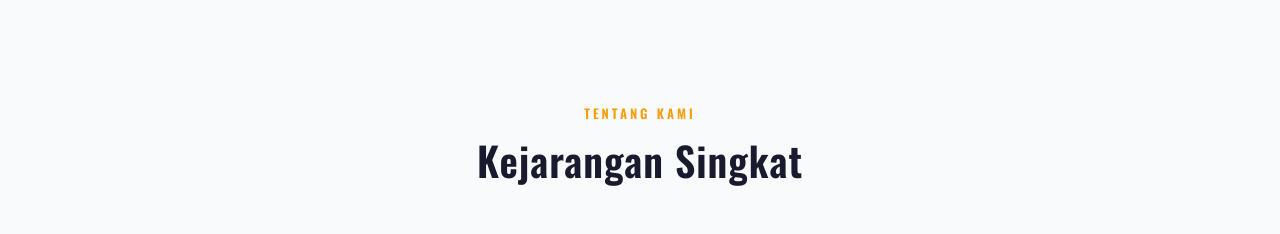
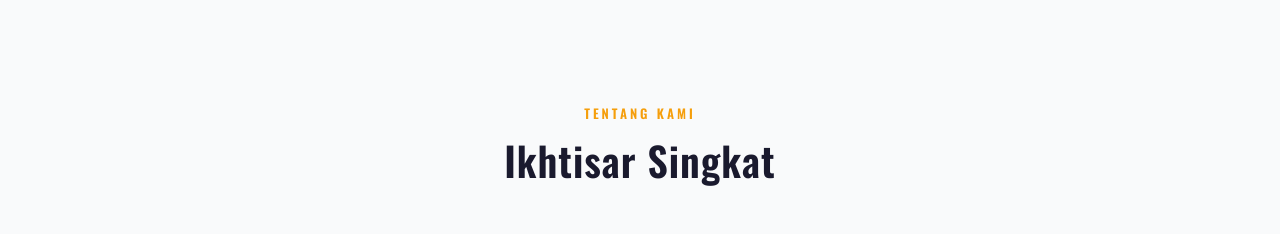
Before and after one commit to arthiccc/ymt, a plain HTML site: page index.html in a window 1280 px wide. Shown: the part 800-1034 px from the top of the page. Drawn offline with nearby package versions, Linux system fonts and the light colour scheme.

Commit message:
fix: correct Indonesian language errors
- 'Kejarangan Singkat' -> 'Ikhtisar Singkat'
- 'edged厦门市' -> 'mengedahankan' (prioritize)

```diff
--- a/index.html
+++ b/index.html
@@ -103,7 +103,7 @@
         <div class="container">
             <div class="section-header">
                 <span class="section-tag" data-i18n="about.tag">Tentang Kami</span>
-                <h2 class="section-title" data-i18n="about.title">Kejarangan Singkat</h2>
+                <h2 class="section-title" data-i18n="about.title">Ikhtisar Singkat</h2>
             </div>
             <div class="about-grid">
                 <div class="about-content">
--- a/js/main.js
+++ b/js/main.js
@@ -13,10 +13,10 @@ const translations = {
         'hero.quote': 'Minta Penawaran',
         'hero.scroll': 'Scroll',
         'about.tag': 'Tentang Kami',
-        'about.title': 'Kejarangan Singkat',
+        'about.title': 'Ikhtisar Singkat',
         'about.lead': 'Perusahaan jasa konstruksi, mekanikal, elektrikal, dan sipil profesional yang berbasis di Bekasi, Indonesia.',
         'about.desc1': 'Didirikan pada <strong>30 Juni 1993</strong>, kami telah melayani berbagai klien mulai dari sektor perbankan, industri, pendidikan, hingga infrastruktur publik selama lebih dari <strong>30 tahun</strong>.',
-        'about.desc2': 'Dibawah kepemimpinan <strong>Bapak Kolaga Eri Sudewo</strong>, kami edgedepankan profesionalisme dan kualitas dalam setiap pekerjaan, mulai dari perencanaan hingga pelaksanaan.',
+        'about.desc2': 'Dibawah kepemimpinan <strong>Bapak Kolaga Eri Sudewo</strong>, kami mengedahankan profesionalisme dan kualitas dalam setiap pekerjaan, mulai dari perencanaan hingga pelaksanaan.',
         'about.years': 'Tahun Pengalaman',
         'about.projects': 'Proyek Selesai',
         'about.sectors': 'Sektor Industri',
```
